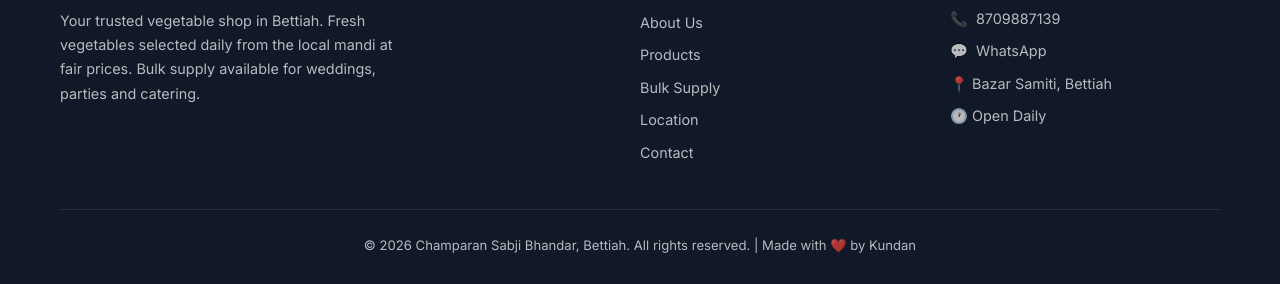
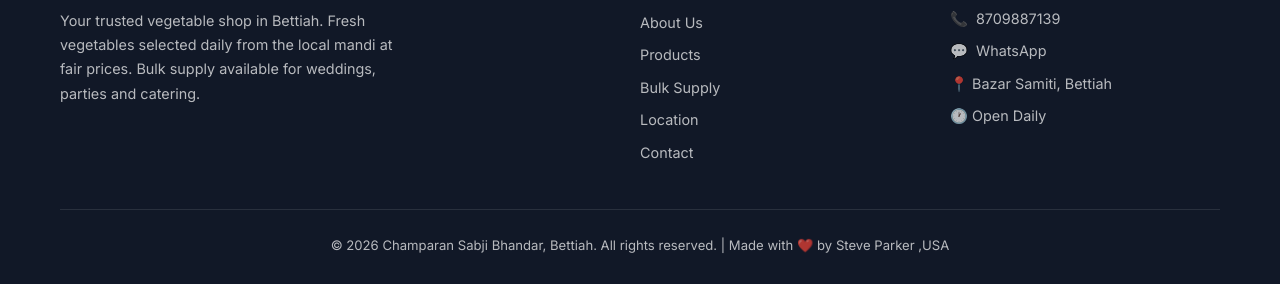
Before and after one commit to kundancodelab/AVegesShopSite, a plain HTML site: page index.html in a window 1280 px wide. Shown: the part 4874-5158 px from the top of the page. Drawn offline with Linux system fonts and the light colour scheme.

Commit message:
fixed : the author name correctly

```diff
--- a/index.html
+++ b/index.html
@@ -403,7 +403,7 @@
         </div>
       </div>
       <div class="footer-bottom">
-        <p>© 2026 Champaran Sabji Bhandar, Bettiah. All rights reserved. | Made with ❤️ by Kundan</p>
+        <p>© 2026 Champaran Sabji Bhandar, Bettiah. All rights reserved. | Made with ❤️ by Steve Parker ,USA</p>
       </div>
     </div>
   </footer>
```
